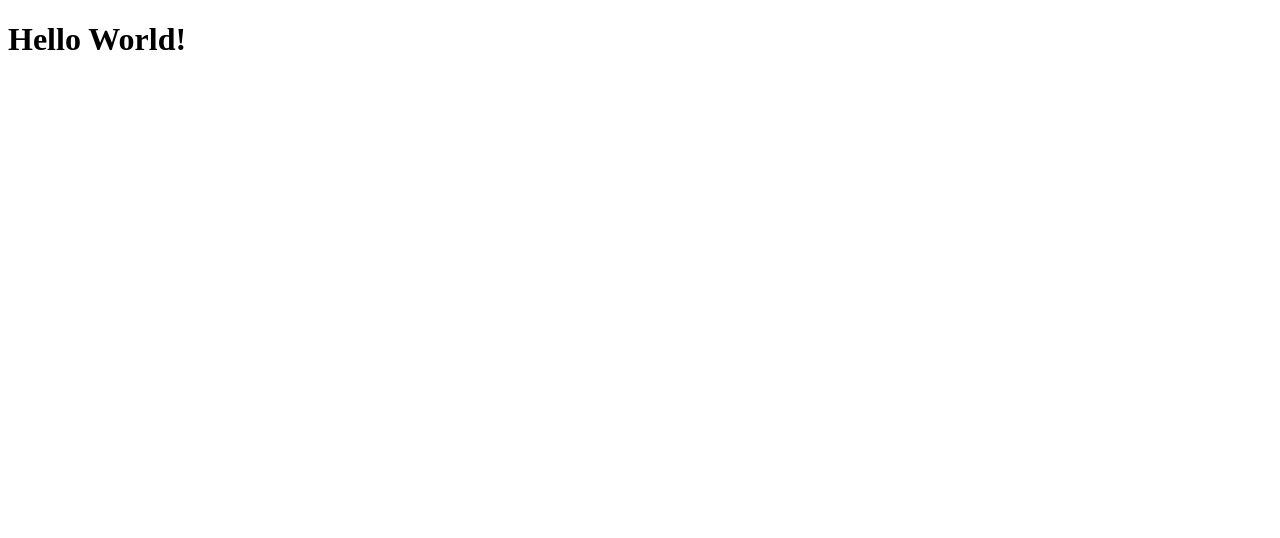
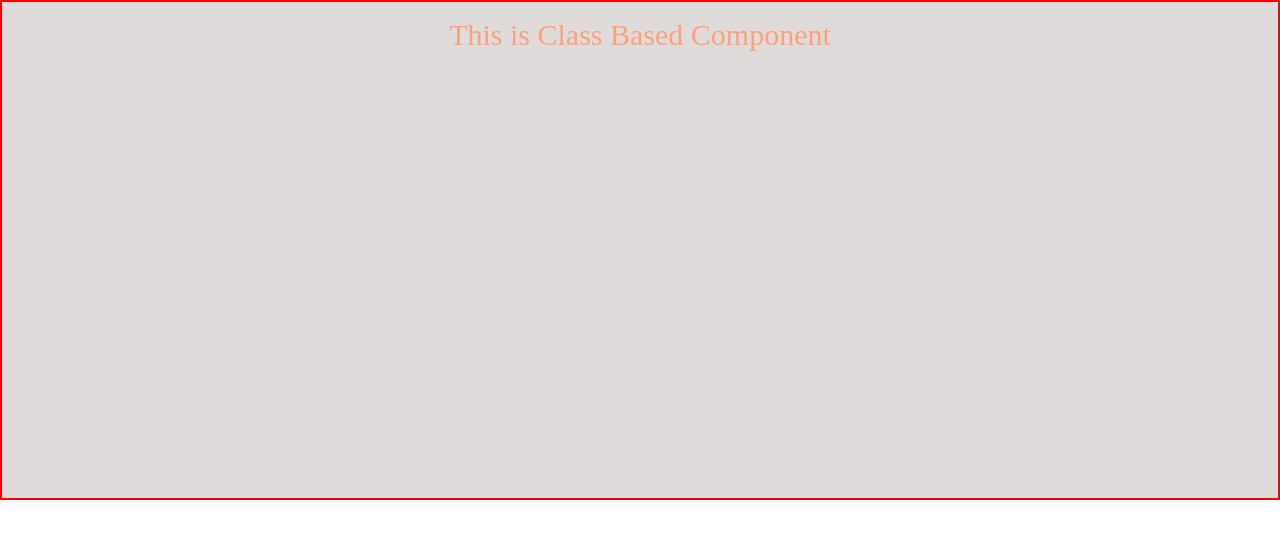
Before and after one commit to Dilli822/Genese-Academy-React-Js, a React (Create React App) app in the folder Genese Academy/React/Learn React/test-app/: page / in a window 1280 px wide. Shown: the top 538 px of the page. Built offline with nearby package versions, Linux system fonts and the light colour scheme.

Commit message:
[added] adds import export class based compoent write inline css and multi line js with react rules how package json lock works ....

```diff
--- a/Genese Academy/React/Learn React/test-app/src/App.css
+++ b/Genese Academy/React/Learn React/test-app/src/App.css
@@ -4,3 +4,9 @@
   margin: 0;
   box-sizing: border-box;
 }
+
+.firstDiv{
+  border: 2px solid red;
+  min-height: 500px;
+  background-color: rgb(224, 219, 219);
+}
--- a/Genese Academy/React/Learn React/test-app/src/App.js
+++ b/Genese Academy/React/Learn React/test-app/src/App.js
@@ -1,3 +1,21 @@
 
 
 // This App js is main component in our react app
+
+import React, { Component } from "react";
+import './App.css';
+
+export default class App extends Component{
+    render() {
+        return (
+            // accepts inline css too in react
+            // we write the css in camelCase in react
+            <div style={{color: '#ffa07a'}}>
+            <div className="firstDiv" style={{margin: 'auto'}}>
+                <p style={{fontSize:30, textAlign:'Center', margin:'1rem'}}> This is Class Based Component </p>
+                {console.log("write js inside the component within curly braces!")}
+            </div>
+            </div>
+        );
+    }
+}
--- a/Genese Academy/React/Learn React/test-app/src/index.js
+++ b/Genese Academy/React/Learn React/test-app/src/index.js
@@ -3,15 +3,26 @@
 // here we can even add app.js component
 import React from 'react';
 import ReactDOM from 'react-dom';
+// if export default is not used in app js
+// import {App} from './App.js';
+import App from './App';
+import './App.css';
 
-let a = <h1> Hello World! </h1>
+// let a = <h1> Hello World! </h1>
 
 // write js in any where anyplace inside the component within in curly barcs
-{console.log("wrting the js within the component!")}
-{
-    let a = [1,'2','hari']
-    a.forEach(function(value){
-        console.log(value)
-    });
-}
-ReactDOM.render(a, document.getElementById('root'))
+// {console.log("wrting the js within the component!")}
+// {
+//     let a = [1,'2','hari']
+//     a.forEach(function(value){
+//         console.log(value)
+//     });
+// }
+// ReactDOM.render(a, document.getElementById('root'))
+
+ReactDOM.render(
+    <React.StrictMode>
+        <App/>
+    </React.StrictMode>,
+    document.getElementById('root')
+);
```
Also changed, not shown: Genese Academy/React/Learn React/test-app/custom.txt.
